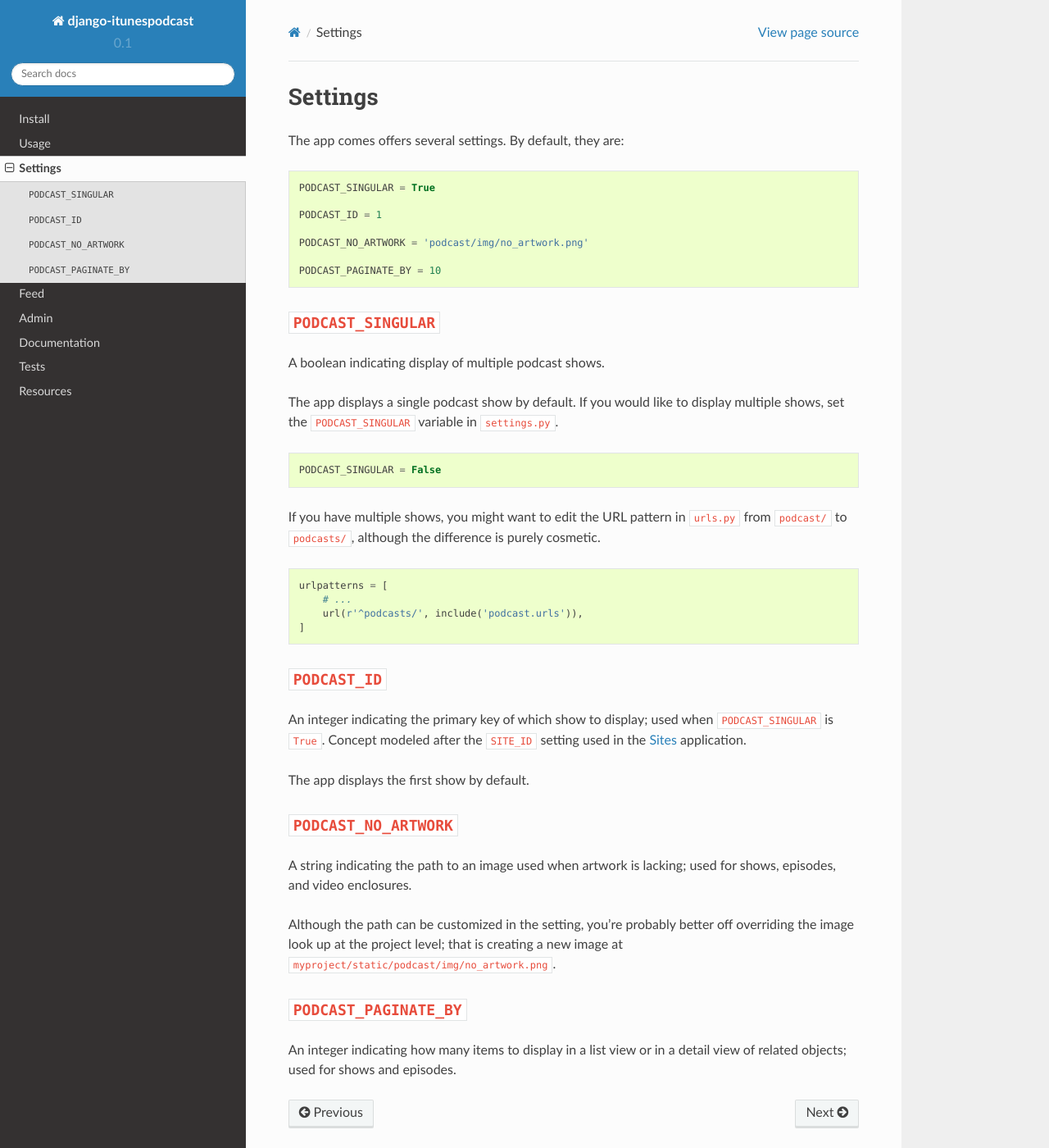
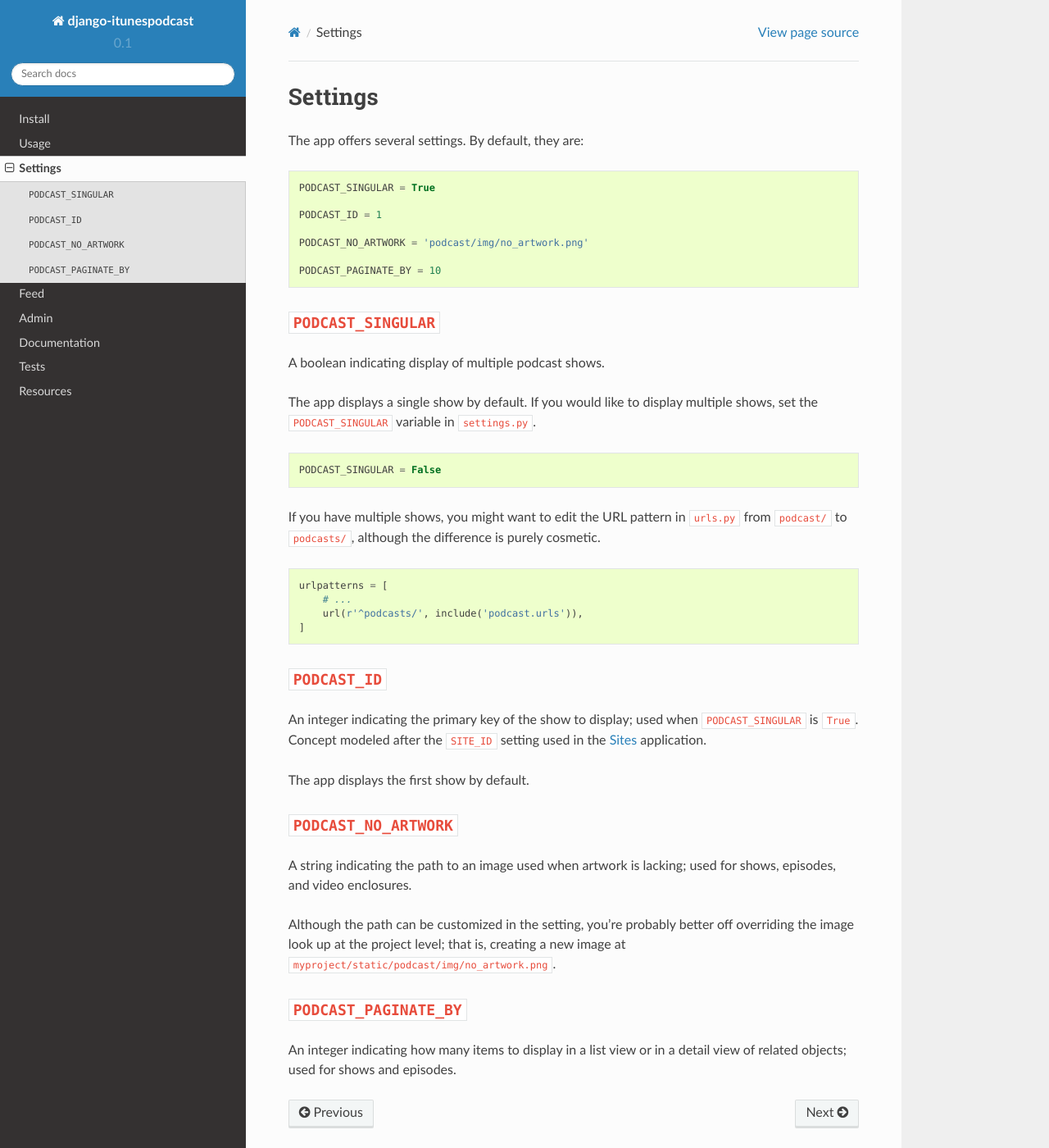
Before and after one commit to richardcornish/django-applepodcast, a Sphinx documentation site: the page built from docs/settings.rst, in a window 1280 px wide and 1400 px high. Shown: the whole window at 82% size. Built offline with Sphinx 7.4.7 and the Read the Docs theme 2.0.0, drawn with Linux system fonts in a browser that asks for light colours.

Commit message:
Fixed a few typos in settings

```diff
--- a/docs/settings.rst
+++ b/docs/settings.rst
@@ -3,7 +3,7 @@
 Settings
 ********
 
-The app comes offers several settings. By default, they are:
+The app offers several settings. By default, they are:
 
 .. code-block:: python
 
@@ -20,7 +20,7 @@ The app comes offers several settings. By default, they are:
 
 A boolean indicating display of multiple podcast shows.
 
-The app displays a single podcast show by default. If you would like to display multiple shows, set the ``PODCAST_SINGULAR`` variable in ``settings.py``.
+The app displays a single show by default. If you would like to display multiple shows, set the ``PODCAST_SINGULAR`` variable in ``settings.py``.
 
 .. code-block:: python
 
@@ -38,7 +38,7 @@ If you have multiple shows, you might want to edit the URL pattern in ``urls.py`
 ``PODCAST_ID``
 ==============
 
-An integer indicating the primary key of which show to display; used when ``PODCAST_SINGULAR`` is ``True``. Concept modeled after the |SITE_ID|_ setting used in the `Sites <https://docs.djangoproject.com/en/1.10/ref/contrib/sites/>`_ application.
+An integer indicating the primary key of the show to display; used when ``PODCAST_SINGULAR`` is ``True``. Concept modeled after the |SITE_ID|_ setting used in the `Sites <https://docs.djangoproject.com/en/1.10/ref/contrib/sites/>`_ application.
 
 .. |SITE_ID| replace:: ``SITE_ID``
 .. _SITE_ID: https://docs.djangoproject.com/en/1.10/ref/settings/#site-id
@@ -50,7 +50,7 @@ The app displays the first show by default.
 
 A string indicating the path to an image used when artwork is lacking; used for shows, episodes, and video enclosures.
 
-Although the path can be customized in the setting, you're probably better off overriding the image look up at the project level; that is creating a new image at ``myproject/static/podcast/img/no_artwork.png``.
+Although the path can be customized in the setting, you're probably better off overriding the image look up at the project level; that is, creating a new image at ``myproject/static/podcast/img/no_artwork.png``.
 
 ``PODCAST_PAGINATE_BY``
 =======================
```
